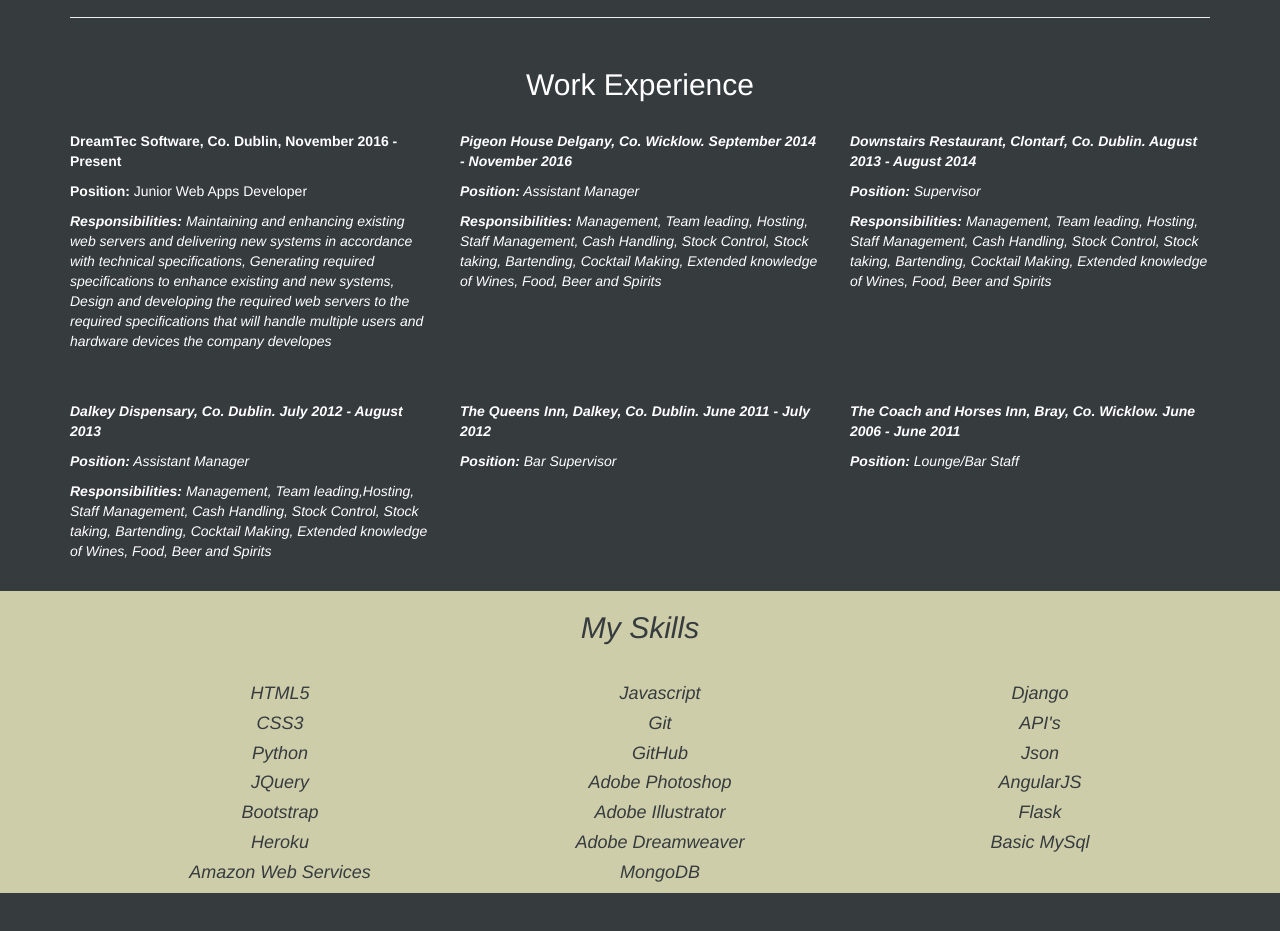
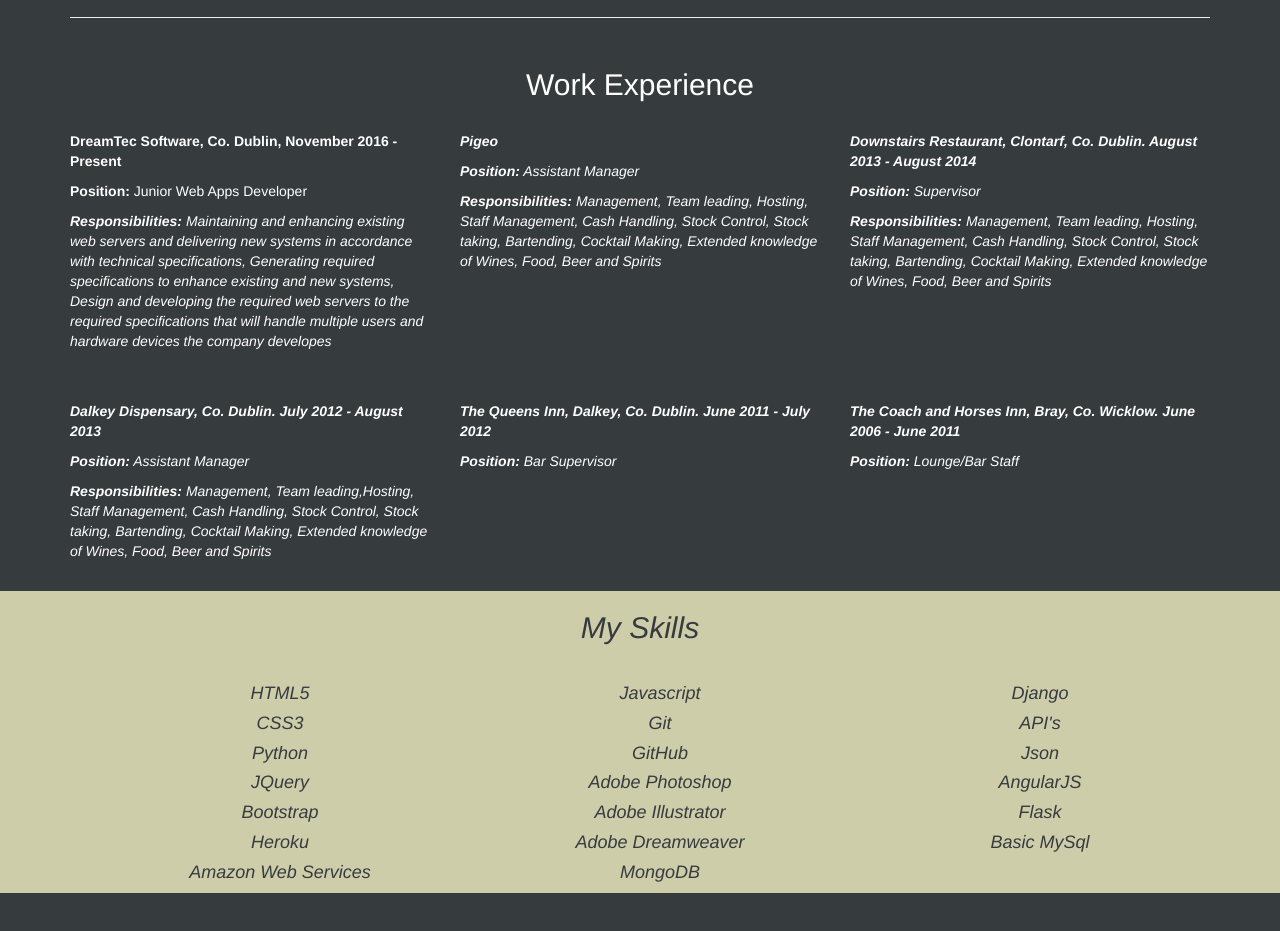
Before and after one commit to GrahamFox/new_portfolio, a plain HTML site: page index.html in a window 1280 px wide. Shown: the part 1280-2211 px from the top of the page. Drawn offline with nearby package versions, Linux system fonts and the light colour scheme.

Commit message:
changes2

```diff
--- a/index.html
+++ b/index.html
@@ -108,7 +108,7 @@
 					</div>
 					<div class="col-lg-4 col-md-4 col-sm-4 col-xs-12">
 						<p>
-	                    	<strong>Pigeon House Delgany, Co. Wicklow. September 2014 - November 2016</strong>
+	                    	<strong>Pigeo</strong>
 	                  	</p>
 	                  	<p><strong> Position:</strong> Assistant Manager</p>
 	                  	<p>
```
